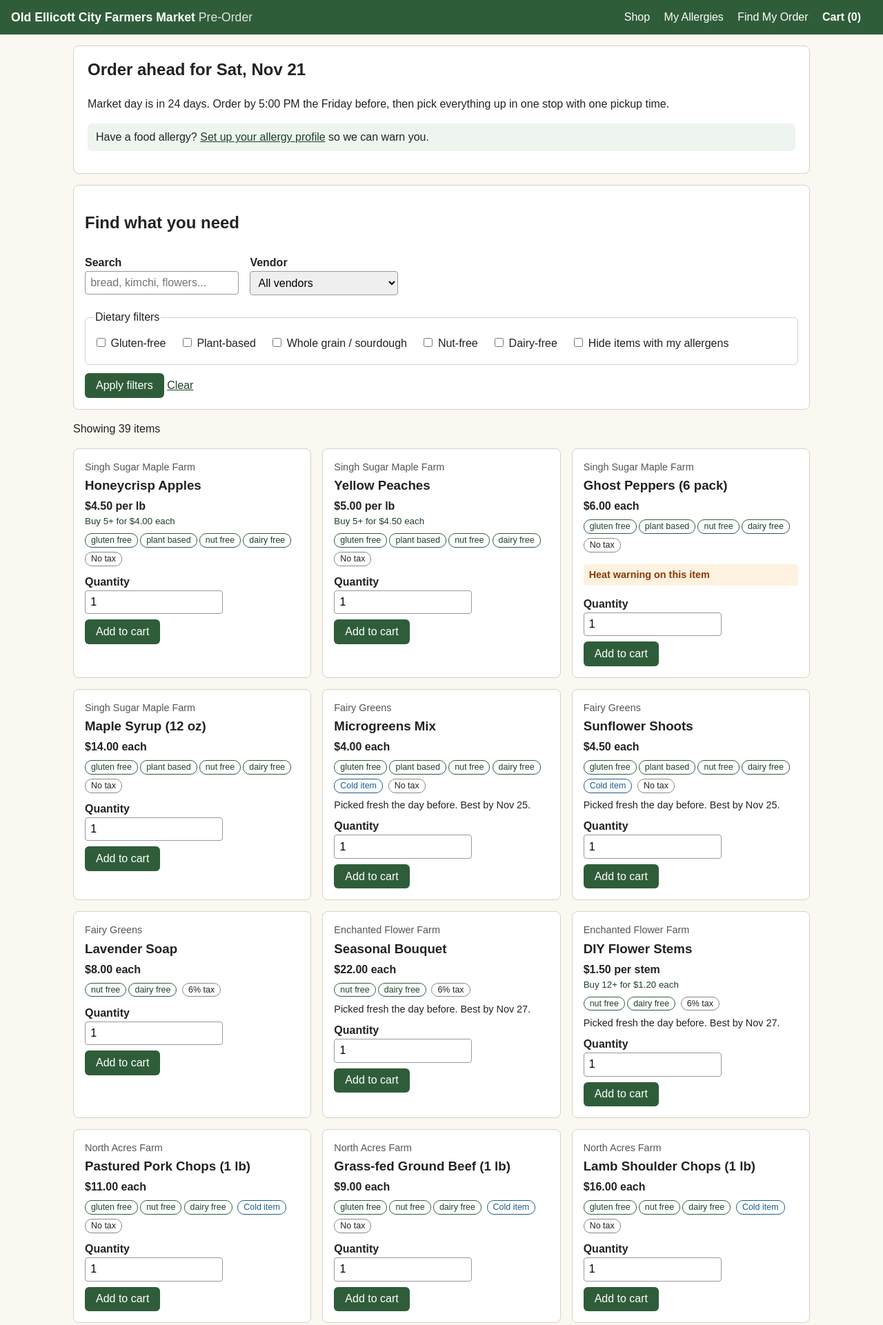
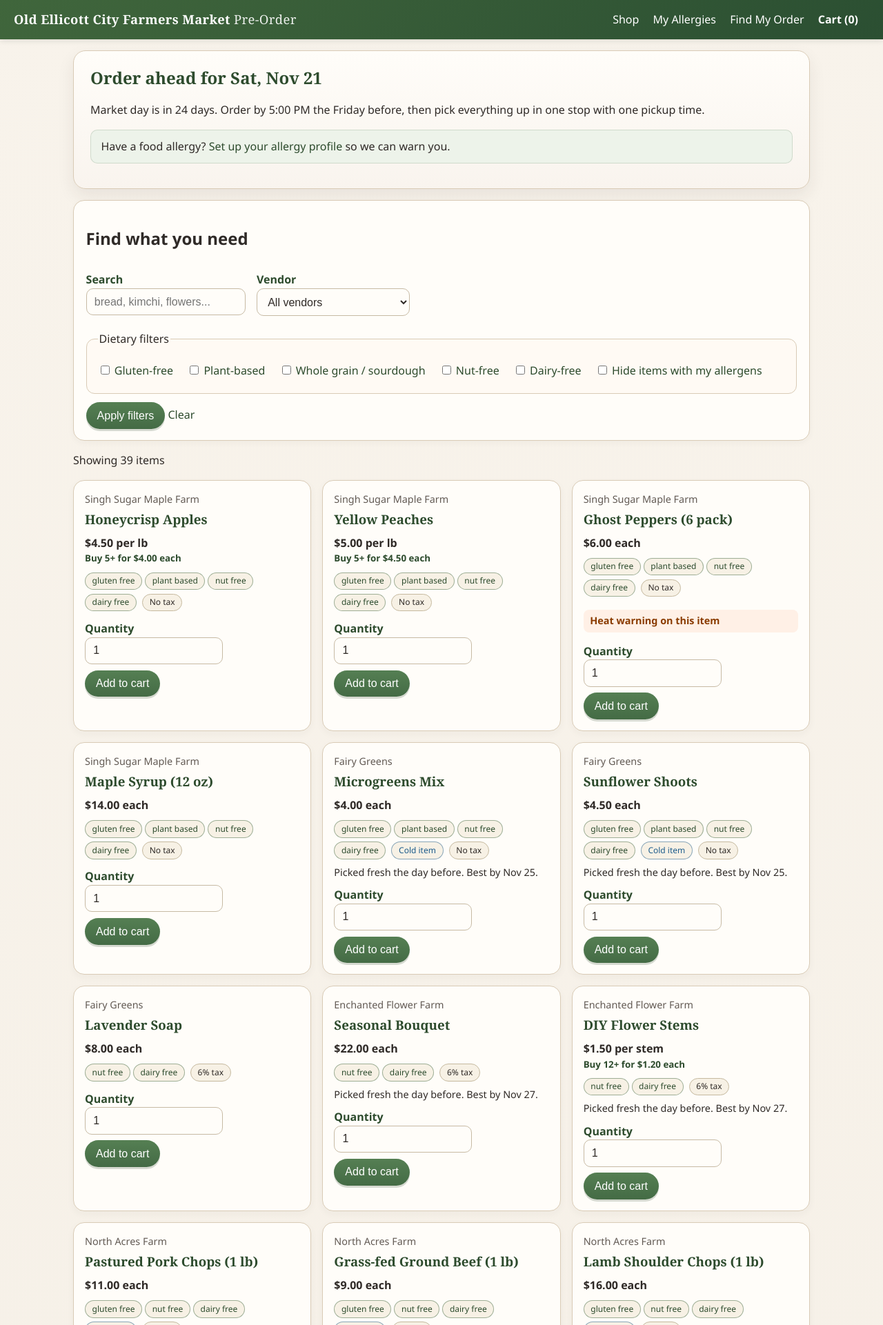
Before and after one commit to AarushV123/Intro-to-Programming-FBLA-2026-2027-, a Flask app: page / in a window 1280 px wide. Shown: the top 1921 px of the page at 69% size. Run offline with Flask 3, Linux system fonts and the light colour scheme.

Commit message:
font changes

```diff
--- a/static/style.css
+++ b/static/style.css
@@ -1,70 +1,179 @@
-/* Colors are variables so the whole site can be re-themed in one place */
+/* A warmer, less generic market style that feels handmade rather than AI-generated */
 :root {
-  --green: #2f5d3a;
-  --green-dark: #1f4128;
-  --cream: #fbf8f1;
-  --ink: #222;
-  --line: #d8d2c4;
+  --green: #476d46;
+  --green-dark: #2d4b2d;
+  --green-soft: #edf3ea;
+  --cream: #f7f1e7;
+  --paper: #fffdf9;
+  --ink: #2f2a27;
+  --muted: #625a54;
+  --line: #d9cbb6;
+  --gold: #c4833f;
   --warn: #8a3b00;
-  --warn-bg: #fff1e0;
+  --warn-bg: #fff0e6;
+  --shadow: 0 10px 24px rgba(47, 42, 39, 0.08);
 }
 * { box-sizing: border-box; }
-body { margin: 0; font-family: Arial, Helvetica, sans-serif; background: var(--cream); color: var(--ink); line-height: 1.5; }
+body {
+  margin: 0;
+  font-family: "Segoe UI", Tahoma, Geneva, Verdana, sans-serif;
+  background: linear-gradient(180deg, #f8f3eb 0%, #f3ede3 100%);
+  color: var(--ink);
+  line-height: 1.55;
+}
 main { max-width: 1100px; margin: 0 auto; padding: 1rem; }
-a { color: var(--green-dark); }
-a:focus, button:focus, input:focus, select:focus { outline: 3px solid #1a5fb4; outline-offset: 2px; }
+a { color: var(--green-dark); text-decoration: none; }
+a:hover { text-decoration: underline; }
+a:focus, button:focus, input:focus, select:focus { outline: 3px solid rgba(71, 109, 70, 0.3); outline-offset: 2px; }
 
 .skip { position: absolute; left: -999px; }
 .skip:focus { left: 1rem; top: 1rem; background: white; padding: .5rem; z-index: 10; }
 .sr { position: absolute; left: -9999px; }
 
-.top { background: var(--green); color: white; display: flex; flex-wrap: wrap; justify-content: space-between; align-items: center; padding: .75rem 1rem; gap: .5rem; }
+.top {
+  background: linear-gradient(135deg, #40663c 0%, #2b4f32 100%);
+  color: white;
+  display: flex;
+  flex-wrap: wrap;
+  justify-content: space-between;
+  align-items: center;
+  padding: .9rem 1.25rem;
+  gap: .75rem;
+  box-shadow: 0 2px 8px rgba(28, 44, 29, 0.12);
+}
 .top a { color: white; text-decoration: none; margin-right: 1rem; }
 .top a:hover { text-decoration: underline; }
-.brand { font-weight: bold; font-size: 1.1rem; }
-.brand span { font-weight: normal; opacity: .85; }
-.cart-link { font-weight: bold; margin-right: 0; }
+.brand {
+  font-family: Georgia, "Times New Roman", serif;
+  font-weight: 700;
+  font-size: 1.15rem;
+  letter-spacing: .02em;
+}
+.brand span { font-weight: normal; opacity: .9; }
+.cart-link { font-weight: 700; margin-right: 0; }
 
-.hero { background: white; border: 1px solid var(--line); border-radius: 8px; padding: 1rem 1.25rem; margin-bottom: 1rem; }
-.hero h1 { margin-top: 0; }
-.notice { background: #eef5ee; padding: .5rem .75rem; border-radius: 6px; }
+.hero {
+  background: linear-gradient(180deg, #fffdf9, #f9f4ee);
+  border: 1px solid var(--line);
+  border-radius: 18px;
+  padding: 1.25rem 1.5rem;
+  margin-bottom: 1rem;
+  box-shadow: var(--shadow);
+}
+.hero h1 {
+  margin-top: 0;
+  margin-bottom: .5rem;
+  font-family: Georgia, "Times New Roman", serif;
+  color: var(--green-dark);
+}
+.notice { background: var(--green-soft); padding: .7rem .9rem; border-radius: 10px; border: 1px solid rgba(71, 109, 70, 0.18); }
 
-.filters, .panel { background: white; border: 1px solid var(--line); border-radius: 8px; padding: 1rem; margin-bottom: 1rem; }
+.filters, .panel {
+  background: var(--paper);
+  border: 1px solid var(--line);
+  border-radius: 16px;
+  padding: 1rem 1.1rem;
+  margin-bottom: 1rem;
+  box-shadow: 0 3px 10px rgba(47, 42, 39, 0.04);
+}
 .filters .row { display: flex; flex-wrap: wrap; gap: 1rem; }
-label { display: block; margin: .5rem 0; font-weight: bold; }
-input, select { display: block; padding: .45rem; font-size: 1rem; border: 1px solid #999; border-radius: 4px; min-width: 200px; }
+label { display: block; margin: .55rem 0; font-weight: 700; color: var(--green-dark); }
+input, select {
+  display: block;
+  padding: .6rem .7rem;
+  font-size: 1rem;
+  border: 1px solid #c7baa4;
+  border-radius: 10px;
+  min-width: 200px;
+  background: #fffdf9;
+  color: var(--ink);
+}
 input[type=checkbox] { display: inline-block; min-width: 0; }
-.check { display: inline-block; font-weight: normal; margin-right: 1rem; }
-fieldset { border: 1px solid var(--line); border-radius: 6px; margin: .75rem 0; }
+.check { display: inline-block; font-weight: 500; margin-right: 1rem; }
+fieldset {
+  border: 1px solid var(--line);
+  border-radius: 12px;
+  margin: .75rem 0;
+  padding: .75rem 1rem;
+  background: #fffaf4;
+}
 
-button, .button { background: var(--green); color: white; border: 0; padding: .55rem 1rem; font-size: 1rem; border-radius: 6px; cursor: pointer; text-decoration: none; display: inline-block; }
-button:hover, .button:hover { background: var(--green-dark); }
+button, .button {
+  background: linear-gradient(180deg, #557f53 0%, #446b45 100%);
+  color: white;
+  border: 0;
+  padding: .65rem 1rem;
+  font-size: 1rem;
+  border-radius: 999px;
+  cursor: pointer;
+  text-decoration: none;
+  display: inline-block;
+  box-shadow: 0 3px 0 rgba(46, 69, 46, 0.2);
+  transition: transform .12s ease, box-shadow .12s ease;
+}
+button:hover, .button:hover {
+  background: linear-gradient(180deg, #4a7048 0%, #385e3a 100%);
+  transform: translateY(-1px);
+  box-shadow: 0 4px 0 rgba(46, 69, 46, 0.22);
+}
+button:active, .button:active { transform: translateY(0); }
 
 .grid { display: grid; grid-template-columns: repeat(auto-fill, minmax(260px, 1fr)); gap: 1rem; }
-.card { background: white; border: 1px solid var(--line); border-radius: 8px; padding: 1rem; }
-.card h3 { margin: .1rem 0; }
-.vendor { color: #555; font-size: .9rem; margin: 0; }
-.price { font-weight: bold; margin: .25rem 0; }
-.price small { display: block; font-weight: normal; color: var(--green-dark); }
+.card {
+  background: var(--paper);
+  border: 1px solid var(--line);
+  border-radius: 16px;
+  padding: 1rem;
+  box-shadow: 0 4px 12px rgba(47, 42, 39, 0.04);
+}
+.card h3 {
+  margin: .15rem 0 .35rem;
+  font-family: Georgia, "Times New Roman", serif;
+  color: var(--green-dark);
+}
+.vendor { color: var(--muted); font-size: .9rem; margin: 0; }
+.price { font-weight: 700; margin: .5rem 0; color: var(--ink); }
+.price small { display: block; font-weight: 600; color: var(--green-dark); }
 .small { font-size: .9rem; margin: .25rem 0; }
-.badges { margin: .25rem 0; }
-.badge { display: inline-block; font-size: .78rem; border: 1px solid #888; border-radius: 10px; padding: 0 .5rem; margin: 0 .2rem .2rem 0; }
-.badge.good { border-color: var(--green); color: var(--green-dark); }
-.badge.cold { border-color: #1d5c8c; color: #1d5c8c; }
-.badge.hot { border-color: #a33; color: #a33; }
-.badge.id { background: var(--warn-bg); border-color: var(--warn); color: var(--warn); }
-.alert, .low { background: var(--warn-bg); color: var(--warn); padding: .3rem .5rem; border-radius: 4px; font-weight: bold; font-size: .9rem; }
-.soldout { color: #777; font-weight: bold; }
+.badges { margin: .35rem 0 .2rem; }
+.badge {
+  display: inline-block;
+  font-size: .75rem;
+  border: 1px solid #c5b99f;
+  border-radius: 999px;
+  padding: .15rem .6rem;
+  margin: 0 .25rem .25rem 0;
+  background: #f7f1e5;
+}
+.badge.good { border-color: rgba(71, 109, 70, 0.5); color: var(--green-dark); }
+.badge.cold { border-color: rgba(29, 92, 140, 0.5); color: #1d5c8c; }
+.badge.hot { border-color: rgba(163, 51, 51, 0.5); color: #a33; }
+.badge.id { background: var(--warn-bg); border-color: rgba(138, 59, 0, 0.4); color: var(--warn); }
+.alert, .low { background: var(--warn-bg); color: var(--warn); padding: .35rem .6rem; border-radius: 8px; font-weight: 700; font-size: .9rem; }
+.soldout { color: #777; font-weight: 700; }
 
-.flash { background: #fff9d6; border: 1px solid #e0d27a; border-radius: 6px; padding: .25rem .75rem; margin-bottom: 1rem; }
-.warn { border-color: var(--warn); background: var(--warn-bg); }
-.ok { border-color: var(--green); }
-.flag { color: var(--warn); font-weight: bold; }
-.big { font-size: 1.3rem; font-weight: bold; }
+.flash {
+  background: #fff7df;
+  border: 1px solid #e8d8a3;
+  border-radius: 12px;
+  padding: .6rem .8rem;
+  margin-bottom: 1rem;
+  box-shadow: 0 3px 10px rgba(92, 76, 28, 0.04);
+}
+.warn { border-color: rgba(138, 59, 0, 0.25); background: var(--warn-bg); }
+.ok { border-color: rgba(71, 109, 70, 0.25); }
+.flag { color: var(--warn); font-weight: 700; }
+.big { font-size: 1.3rem; font-weight: 700; }
 
 table { width: 100%; border-collapse: collapse; }
-th, td { text-align: left; padding: .4rem; border-bottom: 1px solid var(--line); }
+th, td { text-align: left; padding: .6rem .5rem; border-bottom: 1px solid var(--line); }
 td input { min-width: 0; width: 5rem; display: inline-block; }
 form.inline { display: inline-flex; gap: .5rem; align-items: flex-end; flex-wrap: wrap; }
 
-footer { max-width: 1100px; margin: 2rem auto 1rem; padding: 0 1rem; font-size: .85rem; color: #555; }
+footer {
+  max-width: 1100px;
+  margin: 2rem auto 1rem;
+  padding: 0 1rem;
+  font-size: .85rem;
+  color: var(--muted);
+}
```
